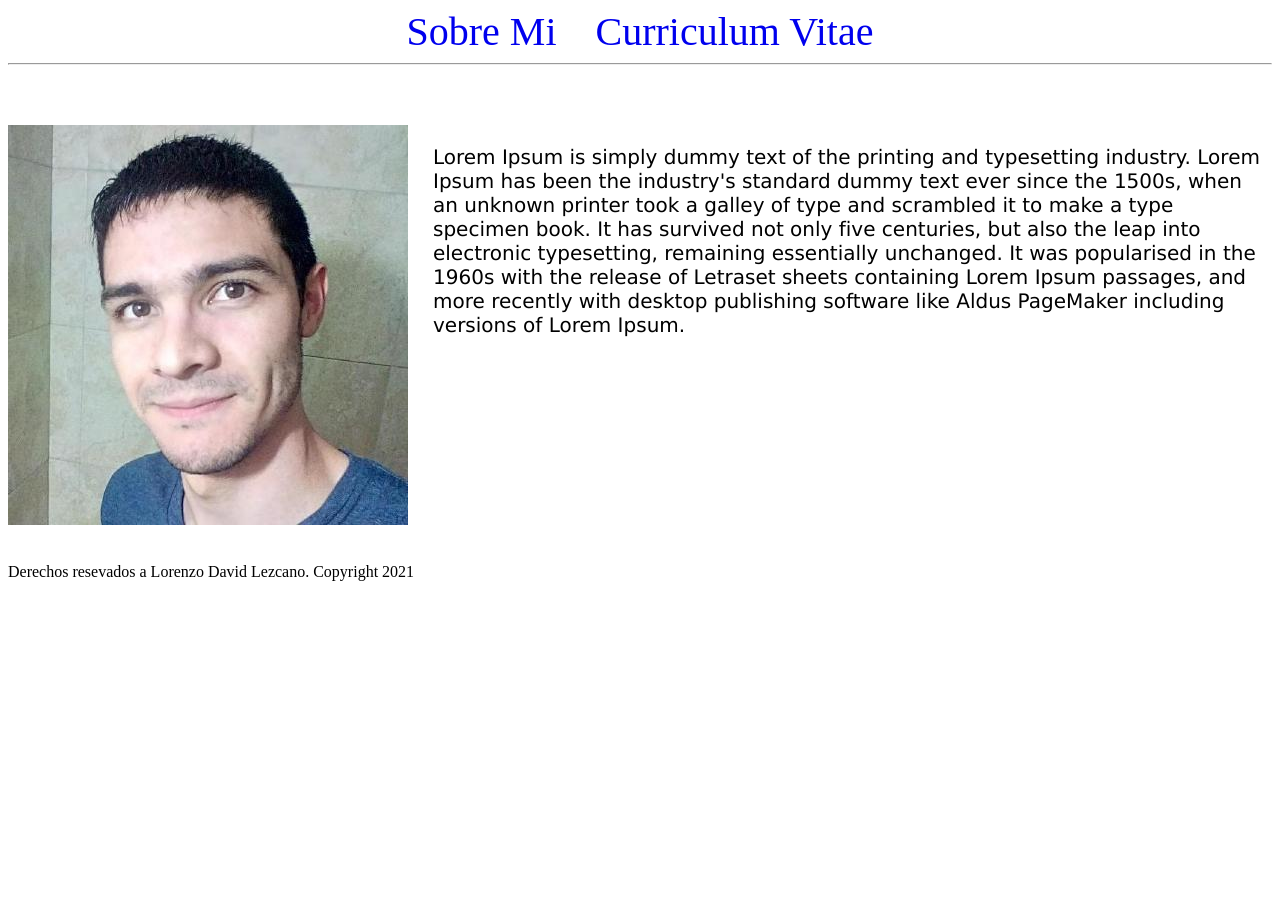
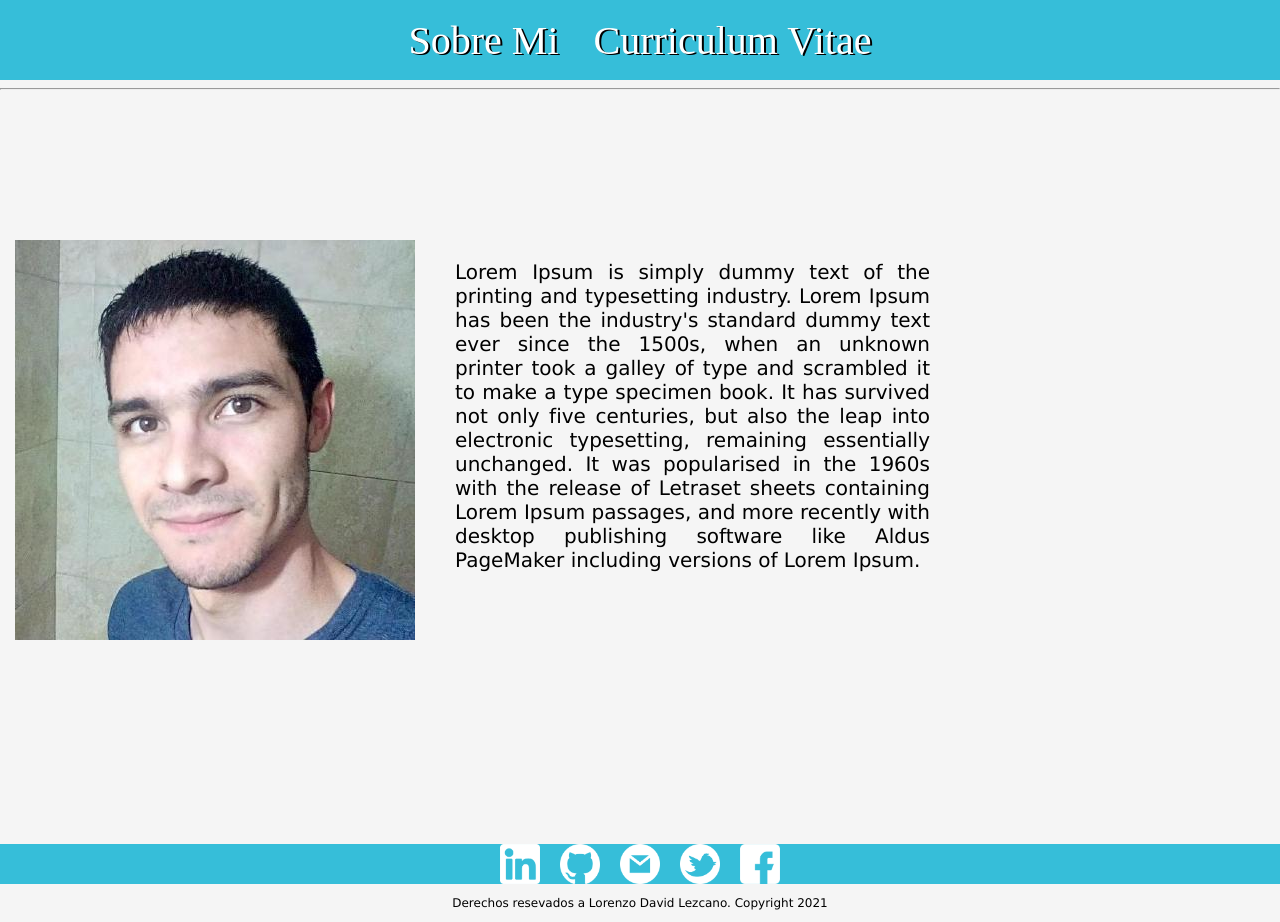
Before and after one commit to lordlez/personalweb, a plain HTML site: page index.html in a window 1280 px wide. Before the commit the page ends 800 px from the top, so only its background shows below. Drawn offline with Linux system fonts and the light colour scheme.

Commit message:
agregado iconos de redes sociales

```diff
--- a/index.html
+++ b/index.html
@@ -20,10 +20,10 @@
         <!--Seccion del cuerpo de la web Sobre Mi-->
         <section>
             <div class="flex-container">
-                <div>
+                <div class="photo">
                     <img src="lordlez.jpg">
                 </div>
-                <div>
+                <div class="text">
                     <p>Lorem Ipsum is simply dummy text of the printing and typesetting industry.
                    Lorem Ipsum has been the industry's standard dummy text ever since the 1500s,
                    when an unknown printer took a galley of type and scrambled it to make a type
@@ -37,11 +37,11 @@
             </div>
             <!--Contenedor de las redes socuales / contacto-->
             <div class="social-media">
-                <img>
-                <img>
-                <img>
-                <img>
-                <img>
+                <img src="linkedin.png">
+                <img src="github.png">
+                <img src="gmail.png">
+                <img src="twitter.png">
+                <img src="facebook.png">
             </div>
         </section>
         <!--Parte final de la web con derechos y creador de la misma-->
--- a/style.css
+++ b/style.css
@@ -1,5 +1,14 @@
+body{
+    background-color: #F5F5F5;
+    margin: auto;
+}
+
 .container-nav{
-    text-align: center;
+    display: flex;
+    background-color: #36bed9;
+    height: 80px;
+    align-items: center;
+    justify-content: center;
 }
 
 #about-me{
@@ -7,6 +16,8 @@
     margin-left: 35px;
     margin-left: 35px;
     font-size: 40px;
+    color: white;
+    text-shadow: black 2px 1px;
 }
 
 #curriculum-vitae{
@@ -14,6 +25,8 @@
     margin-right: 35px;
     margin-left: 35px;
     font-size: 40px;
+    color: white;
+    text-shadow: black 2px 1px;
 }
 
 section{
@@ -23,6 +36,7 @@ section{
 .flex-container{
     display: flex;
     flex-direction: row;
+    margin-top: 150px;
 }
 
 .flex-container div p{
@@ -30,3 +44,34 @@ section{
     font-size: 20px;
     font-family: Verdana, Geneva, Tahoma, sans-serif;
 }
+
+.photo{
+    margin: 0px 15px 0px 15px;
+
+}
+
+.text{
+    width: 500px;
+    text-align: justify;
+}
+
+.social-media{
+    display: flex;
+    flex-direction: row;
+    justify-content: center;
+    margin-top: 200px;
+    background-color: #36bed9;
+
+}
+
+.social-media img{
+    width: 40px;
+    margin:  0px 10px 0px 10px;
+}
+
+
+footer{
+    text-align: center;
+    font-family: Verdana, Geneva, Tahoma, sans-serif;
+    font-size: 12px;
+}
```
Also changed, not shown: facebook.png (added), github.png (added), gmail.png (added), linkedin.png (added), twitter.png (added).
